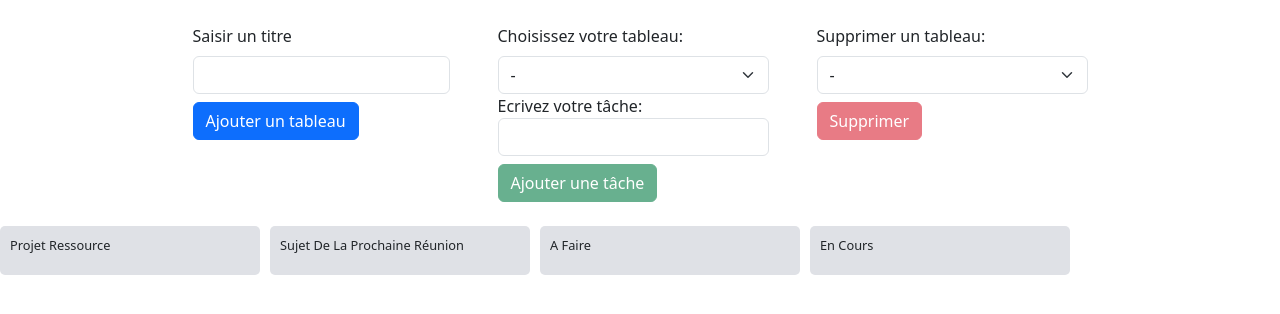
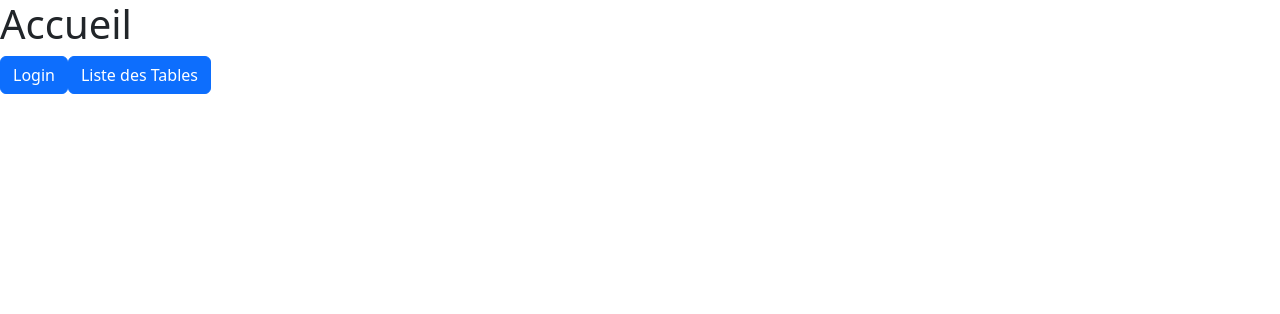
Before and after one commit to naqiibMehdi/taskManager, a React (Vite) app: page / in a window 1280 px wide. Shown: the top 314 px of the page. Built offline with nearby package versions, Linux system fonts and the light colour scheme.

Commit message:
install react router dom

```diff
--- a/package.json
+++ b/package.json
@@ -13,6 +13,7 @@
     "bootstrap": "^5.3.2",
     "react": "^18.2.0",
     "react-dom": "^18.2.0",
+    "react-router-dom": "^6.21.0",
     "uuidv4": "^6.2.13"
   },
   "devDependencies": {
--- a/src/App.jsx
+++ b/src/App.jsx
@@ -1,11 +1,17 @@
-import { useState } from "react"
 import Tables from "./components/Tables"
+import { Route, Routes } from "react-router-dom"
+import HomePage from "./components/HomePage"
+import Login from "./components/Login"
 import "./App.css"
 
 function App() {
   return (
     <>
-      <Tables />
+      <Routes>
+        <Route path={"/"} element={<HomePage />} />
+        <Route path={"/login"} element={<Login />} />
+        <Route path={"/tasklist"} element={<Tables />} />
+      </Routes>
     </>
   )
 }
--- /dev/null
+++ b/src/components/HomePage.jsx
@@ -0,0 +1,18 @@
+import React from "react"
+import { Link } from "react-router-dom"
+
+function HomePage() {
+  return (
+    <>
+      <h1>Accueil</h1>
+      <Link to="/login" className="btn btn-primary">
+        Login
+      </Link>
+      <Link to="/tasklist" className="btn btn-primary">
+        Liste des Tables
+      </Link>
+    </>
+  )
+}
+
+export default HomePage
--- /dev/null
+++ b/src/components/Login.jsx
@@ -0,0 +1,11 @@
+import React from "react"
+
+function Login() {
+  return (
+    <>
+      <h1>Login</h1>
+    </>
+  )
+}
+
+export default Login
--- a/src/components/Task.jsx
+++ b/src/components/Task.jsx
@@ -5,7 +5,6 @@ function Task({ titleTask }) {
   return (
     <div
       style={{
-        height: "40px",
         display: "flex",
         justifyContent: "space-between",
         alignItems: "center",
@@ -13,10 +12,13 @@ function Task({ titleTask }) {
         borderRadius: "5px",
         marginRight: "5px",
         marginBlock: "10px",
-        padding: "0px 5px",
+        padding: "10px 5px",
       }}
     >
-      <p className="m-0">{titleTask}</p>
+      <p className="m-0" style={{ height: "auto" }}>
+        {titleTask}
+      </p>
+      <div>
         <button
           style={{
             border: "none",
@@ -27,6 +29,7 @@ function Task({ titleTask }) {
           &#9747;
         </button>
       </div>
+    </div>
   )
 }
 
--- a/src/main.jsx
+++ b/src/main.jsx
@@ -2,9 +2,12 @@ import React from "react"
 import ReactDOM from "react-dom/client"
 import App from "./App.jsx"
 import "bootstrap/dist/css/bootstrap.min.css"
+import { BrowserRouter } from "react-router-dom"
 
 ReactDOM.createRoot(document.getElementById("root")).render(
   <React.StrictMode>
-    <App />
+    <BrowserRouter>
+      <App />
+    </BrowserRouter>
   </React.StrictMode>
 )
```
Also changed, not shown: 1 other file (tests, documents, lock files or other folders). Lines whose indentation alone changed are shown as unchanged.
